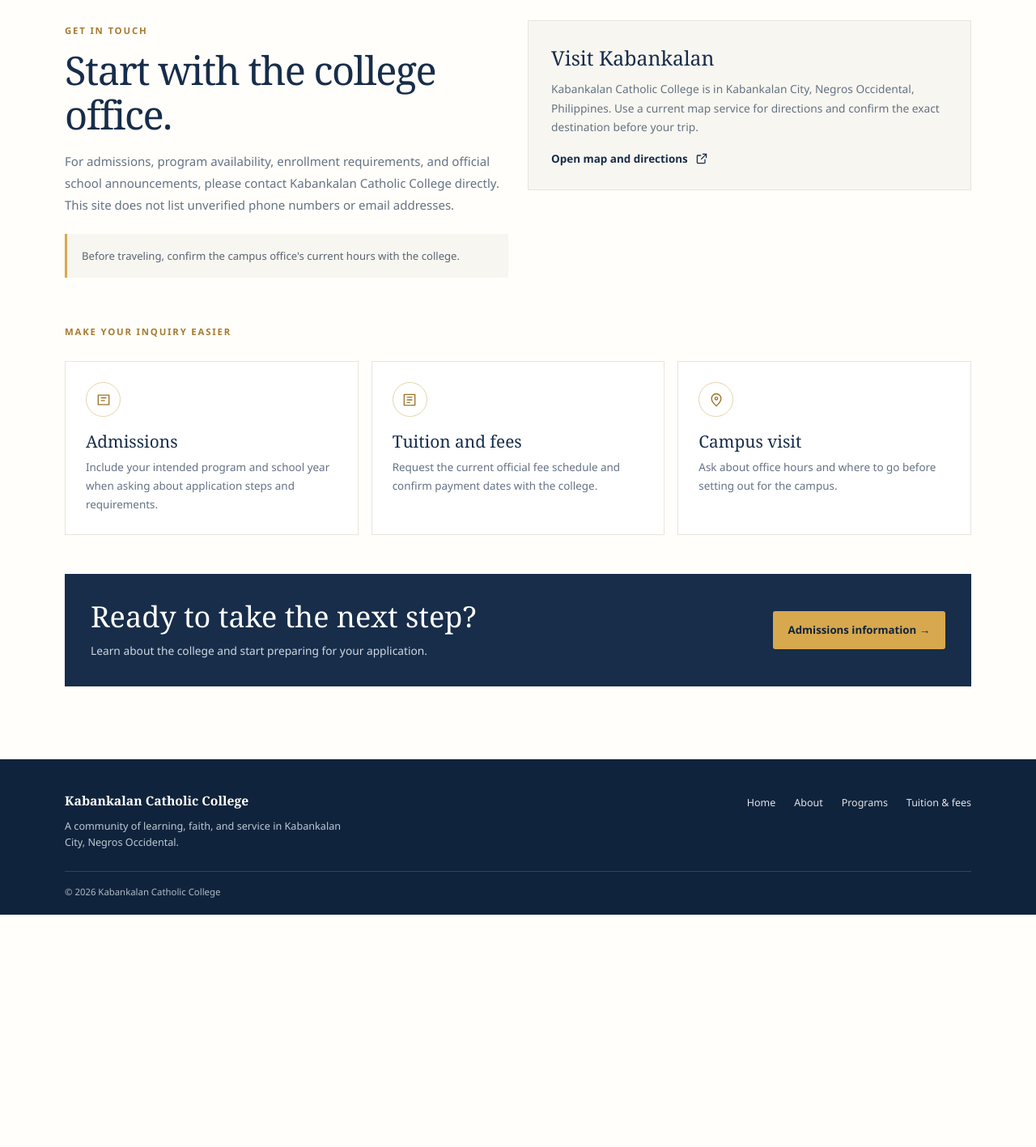
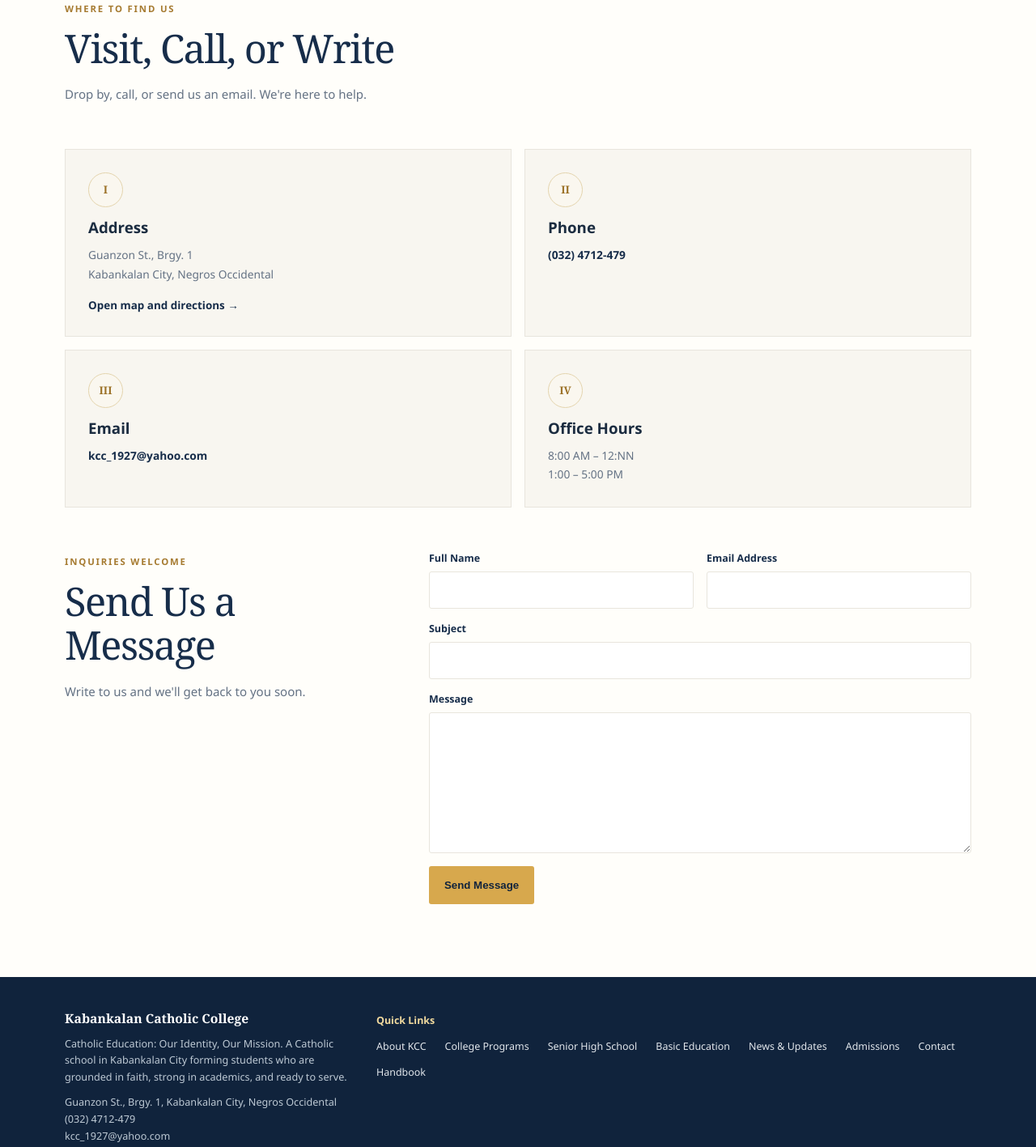
Before and after one commit to jrgabales2006-dot/Gabales-project-2, a plain HTML site: page contact.html in a window 1280 px wide. Shown: the part 552-1969 px from the top of the page at 81% size. Before the commit the page ends 1682 px from the top, so only its background shows below. Drawn offline with Linux system fonts and the light colour scheme.

Commit message:
adding contact

```diff
--- a/assets/site.css
+++ b/assets/site.css
@@ -61,6 +61,25 @@ a { color: inherit; text-decoration: none; }
 .value-letter { font: 700 1.15rem/1 var(--serif); background: #faf7ef; }
 .info-card h3 { margin: 18px 0 8px; color: var(--navy); font: 400 1.3rem/1.2 var(--serif); }
 .info-card p { margin: 0; color: var(--muted); font-size: .84rem; line-height: 1.7; }
+.contact-grid { display: grid; grid-template-columns: repeat(2, 1fr); gap: 16px; }
+.contact-detail h3 { margin: 12px 0 7px; }
+.contact-detail p a { color: var(--navy); font-weight: 700; }
+.contact-letter { display: grid; width: 43px; height: 43px; place-items: center; border: 1px solid #e4d4ad; border-radius: 50%; background: #faf7ef; color: #9c7228; font: 700 .83rem/1 var(--serif); }
+.contact-form-wrap { display: grid; grid-template-columns: .75fr 1.25fr; gap: 48px; align-items: start; }
+.contact-form { display: grid; gap: 16px; }
+.form-row { display: grid; grid-template-columns: 1fr 1fr; gap: 16px; }
+.contact-form label { display: grid; gap: 8px; color: var(--navy); font-size: .78rem; font-weight: 700; }
+.contact-form input, .contact-form textarea { width: 100%; border: 1px solid var(--line); border-radius: 3px; background: white; color: var(--ink); font: 400 .88rem/1.5 var(--sans); }
+.contact-form input { height: 46px; padding: 0 12px; }
+.contact-form textarea { resize: vertical; padding: 12px; }
+.contact-form input:focus, .contact-form textarea:focus { border-color: #d7a84d; outline: 2px solid rgba(215,168,77,.18); }
+.contact-form .button { width: fit-content; border: 0; cursor: pointer; }
+.footer-label { flex-basis: 100%; color: var(--gold-light); font-size: .78rem; font-weight: 750; }
+.footer-mission { margin-bottom: 20px; }
+.footer-mission strong { color: var(--gold-light); font-size: .78rem; }
+.footer-mission blockquote { max-width: 820px; margin: 8px 0 12px; color: #d1dae3; font: italic 400 .9rem/1.7 var(--serif); }
+.footer-mission a { color: var(--gold-light); font-size: .78rem; }
+.footer-bottom { display: flex; justify-content: space-between; gap: 20px; }
 .content-grid { display: grid; grid-template-columns: 1fr 1fr; gap: 24px; align-items: start; }
 .soft-panel { padding: 30px; background: var(--cream); }
 .soft-panel h2 { margin: 0; color: var(--navy); font: 400 1.65rem/1.2 var(--serif); }
@@ -123,6 +142,10 @@ footer { padding: 40px 0 21px; background: var(--navy-deep); color: white; }
   .card-grid { gap: 12px; }
   .info-card { padding: 22px; }
   .section-block { margin-top: 42px; }
+  .card-grid, .content-grid, .contact-grid, .contact-form-wrap, .form-row { grid-template-columns: 1fr; }
+  .contact-form-wrap { gap: 26px; }
+  .footer-bottom { display: block; }
+  .footer-bottom p + p { margin-top: 8px; }
   .callout { display: block; margin-top: 36px; padding: 26px; }
   .callout .button { margin-top: 20px; }
   .footer-main { display: block; }
--- a/contact.html
+++ b/contact.html
@@ -17,20 +17,33 @@
     <nav class="nav-links" id="primary-navigation" aria-label="Main navigation"><a href="about.html">About</a><a href="courses.html">Programs</a><a href="starter-page.html">Student life</a><a href="events.html">Events</a><a href="trainers.html">Faculty</a><a href="contact.html" aria-current="page">Contact</a><a class="nav-cta" href="index.html#admissions">Admissions →</a></nav>
   </div></header>
   <main>
-    <section class="page-hero"><div class="wrap page-hero-inner"><span class="eyebrow">We're here to help</span><h1>Contact &amp; visit KCC.</h1><p>Have a question about studying at Kabankalan Catholic College? Connect with the college office for current information, or plan a visit to the campus.</p><div class="breadcrumbs"><a href="index.html">Home</a><span>/</span><span>Contact</span></div></div></section>
+    <section class="page-hero"><div class="wrap page-hero-inner"><span class="eyebrow">We're here to help</span><h1>Contact Us</h1><p>Have questions about enrollment, programs, or campus life? We're happy to help.</p><div class="breadcrumbs"><a href="index.html">Home</a><span>/</span><span>Contact</span></div></div></section>
     <section class="page-main"><div class="wrap">
-      <div class="content-grid">
-        <div><span class="section-label">Get in touch</span><h2 class="section-title">Start with the college office.</h2><p class="lead">For admissions, program availability, enrollment requirements, and official school announcements, please contact Kabankalan Catholic College directly. This site does not list unverified phone numbers or email addresses.</p><div class="notice">Before traveling, confirm the campus office's current hours with the college.</div></div>
-        <article class="place-card"><h2>Visit Kabankalan</h2><p>Kabankalan Catholic College is in Kabankalan City, Negros Occidental, Philippines. Use a current map service for directions and confirm the exact destination before your trip.</p><a class="plain-link" href="https://www.google.com/maps/search/?api=1&amp;query=Kabankalan+Catholic+College+Kabankalan+City" target="_blank" rel="noopener noreferrer">Open map and directions <svg viewBox="0 0 20 20" fill="none" stroke="currentColor" stroke-width="1.6"><path d="M11 3h6v6M17 3l-8 8"/><path d="M15 11v5a1 1 0 0 1-1 1H4a1 1 0 0 1-1-1V6a1 1 0 0 1 1-1h5"/></svg></a></article>
+      <span class="section-label">Where to Find Us</span><h2 class="section-title">Visit, Call, or Write</h2>
+      <p class="lead">Drop by, call, or send us an email. We're here to help.</p>
+      <div class="contact-grid section-block">
+        <article class="place-card contact-detail"><span class="contact-letter">I</span><h3>Address</h3><p>Guanzon St., Brgy. 1<br>Kabankalan City, Negros Occidental</p><a class="plain-link" href="https://www.google.com/maps/search/?api=1&amp;query=Guanzon+St+Brgy+1+Kabankalan+City+Negros+Occidental" target="_blank" rel="noopener noreferrer">Open map and directions →</a></article>
+        <article class="place-card contact-detail"><span class="contact-letter">II</span><h3>Phone</h3><p><a href="tel:+63324712479">(032) 4712-479</a></p></article>
+        <article class="place-card contact-detail"><span class="contact-letter">III</span><h3>Email</h3><p><a href="mailto:kcc_1927@yahoo.com">kcc_1927@yahoo.com</a></p></article>
+        <article class="place-card contact-detail"><span class="contact-letter">IV</span><h3>Office Hours</h3><p>8:00 AM – 12:NN<br>1:00 – 5:00 PM</p></article>
       </div>
-      <div class="section-block"><span class="section-label">Make your inquiry easier</span><div class="card-grid">
-        <article class="info-card"><span class="card-icon"><svg viewBox="0 0 24 24" fill="none" stroke="currentColor" stroke-width="1.6"><path d="M4 5h16v14H4z"/><path d="M8 9h8M8 13h6"/></svg></span><h3>Admissions</h3><p>Include your intended program and school year when asking about application steps and requirements.</p></article>
-        <article class="info-card"><span class="card-icon"><svg viewBox="0 0 24 24" fill="none" stroke="currentColor" stroke-width="1.6"><path d="M4 4h16v16H4z"/><path d="M8 8h8M8 12h8M8 16h5"/></svg></span><h3>Tuition and fees</h3><p>Request the current official fee schedule and confirm payment dates with the college.</p></article>
-        <article class="info-card"><span class="card-icon"><svg viewBox="0 0 24 24" fill="none" stroke="currentColor" stroke-width="1.6"><path d="M19 10c0 5-7 11-7 11S5 15 5 10a7 7 0 1 1 14 0Z"/><circle cx="12" cy="10" r="2"/></svg></span><h3>Campus visit</h3><p>Ask about office hours and where to go before setting out for the campus.</p></article>
-      </div></div>
-      <div class="callout"><div><h2>Ready to take the next step?</h2><p>Learn about the college and start preparing for your application.</p></div><a class="button" href="index.html#admissions">Admissions information →</a></div>
+
+      <div class="contact-form-wrap section-block">
+        <div><span class="section-label">Inquiries Welcome</span><h2 class="section-title">Send Us a Message</h2><p class="lead">Write to us and we'll get back to you soon.</p></div>
+        <form class="contact-form" action="mailto:kcc_1927@yahoo.com" method="post" enctype="text/plain">
+          <div class="form-row"><label>Full Name<input type="text" name="Name" required></label><label>Email Address<input type="email" name="Email" required></label></div>
+          <label>Subject<input type="text" name="Subject" required></label>
+          <label>Message<textarea name="Message" rows="7" required></textarea></label>
+          <button class="button" type="submit">Send Message</button>
+        </form>
+      </div>
     </div></section>
   </main>
-  <footer><div class="wrap"><div class="footer-main"><div class="footer-copy"><strong>Kabankalan Catholic College</strong><p>A community of learning, faith, and service in Kabankalan City, Negros Occidental.</p></div><nav class="footer-links" aria-label="Footer navigation"><a href="index.html">Home</a><a href="about.html">About</a><a href="courses.html">Programs</a><a href="pricing.html">Tuition &amp; fees</a></nav></div><div class="footer-bottom"><p>© <span id="current-year"></span> Kabankalan Catholic College</p></div></div></footer>
+  <footer><div class="wrap"><div class="footer-main">
+    <div class="footer-copy"><strong>Kabankalan Catholic College</strong><p>Catholic Education: Our Identity, Our Mission. A Catholic school in Kabankalan City forming students who are grounded in faith, strong in academics, and ready to serve.</p><p>Guanzon St., Brgy. 1, Kabankalan City, Negros Occidental<br><a href="tel:+63324712479">(032) 4712-479</a><br><a href="mailto:kcc_1927@yahoo.com">kcc_1927@yahoo.com</a></p><p>8:00 AM – 12:NN and 1:00 – 5:00 PM</p></div>
+    <nav class="footer-links" aria-label="Footer navigation"><span class="footer-label">Quick Links</span><a href="about.html">About KCC</a><a href="courses.html">College Programs</a><a href="starter-page.html">Senior High School</a><a href="starter-page.html">Basic Education</a><a href="events.html">News &amp; Updates</a><a href="index.html#admissions">Admissions</a><a href="contact.html">Contact</a><a href="starter-page.html">Handbook</a></nav>
+  </div>
+  <div class="footer-mission"><strong>Our Mission</strong><blockquote>KCC commits to provide quality and inclusive Catholic education, rooted in the Gospel and driven by innovative research and meaningful community engagements, empowering its members to become effective agents of societal transformation.</blockquote><a href="https://www.facebook.com/KCCInc1927" target="_blank" rel="noopener noreferrer">Follow us on Facebook — @KCCInc1927</a></div>
+  <div class="footer-bottom"><p>© 2026 Kabankalan Catholic College, Inc. All rights reserved.</p><p>“Teach Ye All Nations” — Mt 28:19</p></div></div></footer>
 </body>
 </html>
```
